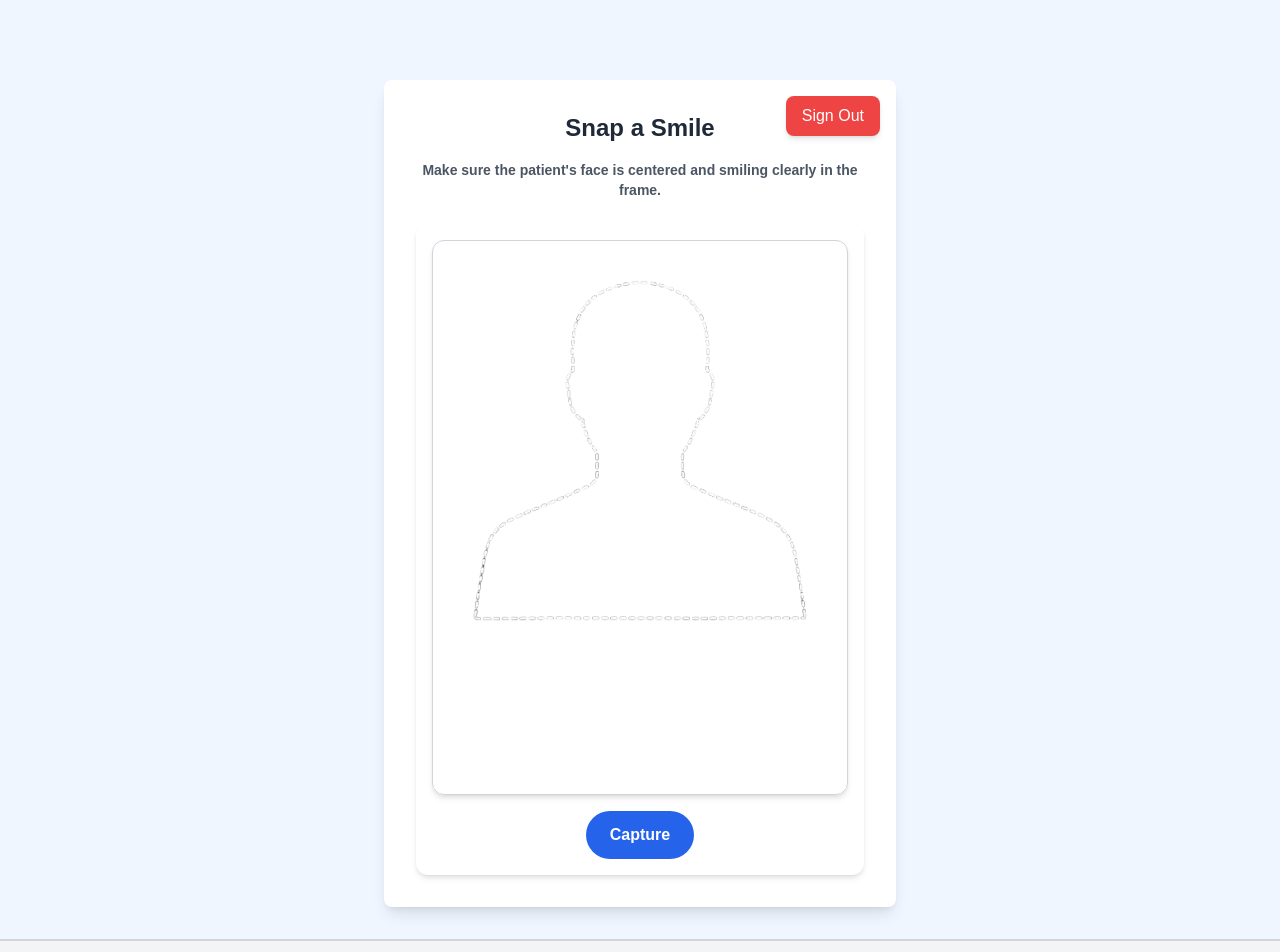
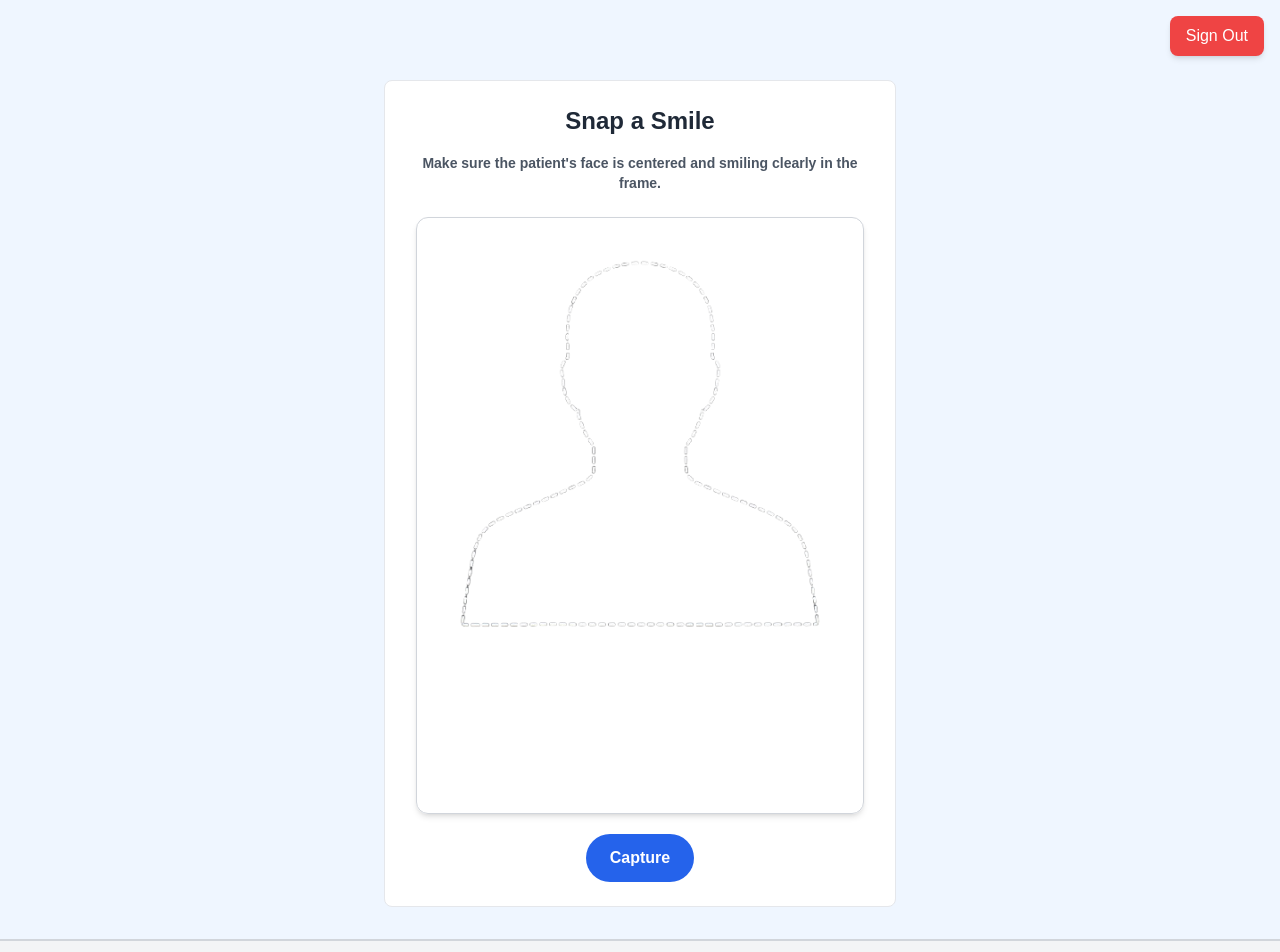
Before and after one commit to lkingl123/ai_smile_gen, a Next.js app: page /dashboard in a window 1280 px wide. Shown: the top 952 px of the page. Built offline with nearby package versions, Linux system fonts and the light colour scheme; no server answers; sample sign-in values are in the browser's storage.

Commit message:
refactor: improve layout and readability in SmileCam and Dashboard components

```diff
--- a/src/app/components/SmileCam.tsx
+++ b/src/app/components/SmileCam.tsx
@@ -16,8 +16,9 @@ export default function SmileCam() {
 
   const [user, setUser] = useState<any>(null);
   const [authToken, setAuthToken] = useState<string | null>(null);
-  const [loading, setLoading] = useState(false); // for loading spinner
+  const [loading, setLoading] = useState(false);
   const [capturedImage, setCapturedImage] = useState<string | null>(null);
+  const [showCamera, setShowCamera] = useState(true); // ✅ track whether camera should show
 
   const storage = getStorage();
 
@@ -38,6 +39,8 @@ export default function SmileCam() {
 
   // 📷 Setup Camera
   useEffect(() => {
+    if (!showCamera) return;
+
     navigator.mediaDevices
       .getUserMedia({ video: true })
       .then((stream) => {
@@ -48,13 +51,14 @@ export default function SmileCam() {
       .catch((err) => {
         console.error("Camera error", err);
       });
-  }, []);
+  }, [showCamera]);
 
-  // 📸 Capture Photo and Upload
+  // 📸 Capture & Upload
   const handleCapture = async () => {
     if (!videoRef.current || !canvasRef.current || !authToken) return;
 
     setLoading(true);
+    setShowCamera(false); // hide camera after capture
 
     const ctx = canvasRef.current.getContext("2d");
     canvasRef.current.width = videoRef.current.videoWidth;
@@ -76,7 +80,6 @@ export default function SmileCam() {
           try {
             const downloadURL = await getDownloadURL(uploadTask.snapshot.ref);
 
-            // Simulate loading UI
             setTimeout(() => {
               setCapturedImage(downloadURL);
               setLoading(false);
@@ -90,18 +93,21 @@ export default function SmileCam() {
     }, "image/jpeg");
   };
 
+  // 🔁 Reset back to camera
   const handleRetake = () => {
     setCapturedImage(null);
     setLoading(false);
+    setShowCamera(true);
   };
 
   return (
-    <div className="flex flex-col items-center p-4 bg-white rounded-xl shadow-md w-full">
+    <div className="flex flex-col items-center">
       {!user ? (
         <p className="text-red-600">Please log in to take a photo.</p>
       ) : (
         <>
-          {!capturedImage && !loading && (
+          {/* 📸 CAMERA VIEW */}
+          {showCamera && !loading && (
             <>
               <div className="relative w-full max-w-md aspect-[3/4] rounded-xl overflow-hidden border border-gray-300 shadow-md">
                 <video
@@ -117,7 +123,7 @@ export default function SmileCam() {
 
               <button
                 onClick={handleCapture}
-                className="mt-4 px-6 py-3 bg-blue-600 text-white font-semibold rounded-full hover:bg-blue-700 transition"
+                className="mt-5 px-6 py-3 bg-blue-600 text-white font-semibold rounded-full hover:bg-blue-700 transition"
               >
                 Capture
               </button>
@@ -126,15 +132,17 @@ export default function SmileCam() {
             </>
           )}
 
+          {/* 🔄 LOADING STATE */}
           {loading && (
-            <div className="mt-6 text-center flex flex-col items-center">
+            <div className="flex flex-col items-center justify-center h-[500px]">
               <div className="animate-spin rounded-full h-12 w-12 border-4 border-blue-500 border-t-transparent"></div>
-              <p className="text-sm text-gray-600 mt-3">
+              <p className="text-sm font-medium text-transparent bg-clip-text bg-gradient-to-r from-blue-500 to-cyan-500 mt-6">
                 Uploading and preparing your photo...
               </p>
             </div>
           )}
 
+          {/* ✅ RESULT VIEW */}
           {capturedImage && !loading && (
             <div className="mt-6 text-center">
               <p className="text-sm text-gray-600 mb-2">
@@ -147,9 +155,10 @@ export default function SmileCam() {
                   className="w-full h-full object-cover"
                 />
               </div>
+
               <button
                 onClick={handleRetake}
-                className="mt-4 text-sm text-red-500 underline"
+                className="mt-5 px-5 py-2 bg-red-100 text-sm text-red-700 rounded-full border border-red-300 hover:bg-red-300 transition"
               >
                 Retake Photo
               </button>
--- a/src/app/dashboard/page.tsx
+++ b/src/app/dashboard/page.tsx
@@ -9,7 +9,8 @@ import { AiOutlineLoading3Quarters } from "react-icons/ai";
 function Footer() {
   return (
     <footer className="w-full py-6 bg-gray-100 text-center text-sm text-gray-600 border-t-2 border-gray-300">
-      &copy; 2023 AI Smile. All Rights Reserved. Designed, Built & Maintained by DIG
+      &copy; 2023 AI Smile. All Rights Reserved. Designed, Built & Maintained by
+      DIG
     </footer>
   );
 }
@@ -26,7 +27,7 @@ export default function DashboardPage() {
   return (
     <ProtectedRoute>
       <main className="min-h-screen bg-blue-50 flex flex-col items-center justify-between">
-        <section className="w-full max-w-lg bg-white p-8 rounded-lg shadow-lg relative mt-20 mb-8">
+        <section className="w-full max-w-lg p-6 border border-gray-200 rounded-lg bg-white mt-20 mb-8">
           <div className="absolute top-0 right-0">
             <button
               onClick={handleSignOut}
@@ -40,7 +41,8 @@ export default function DashboardPage() {
             Snap a Smile
           </h2>
           <p className="text-sm text-gray-600 font-semibold text-center mb-6">
-            Make sure the patient's face is centered and smiling clearly in the frame.
+            Make sure the patient's face is centered and smiling clearly in the
+            frame.
           </p>
 
           <SmileCam />
```
